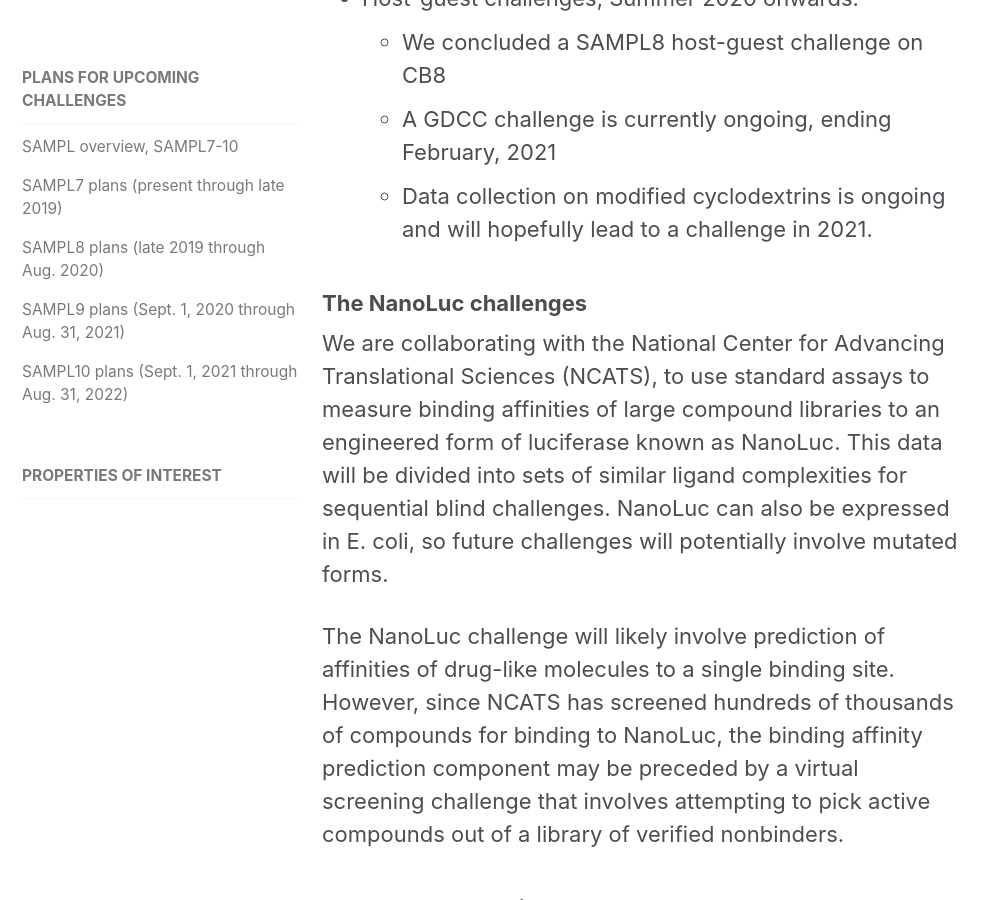
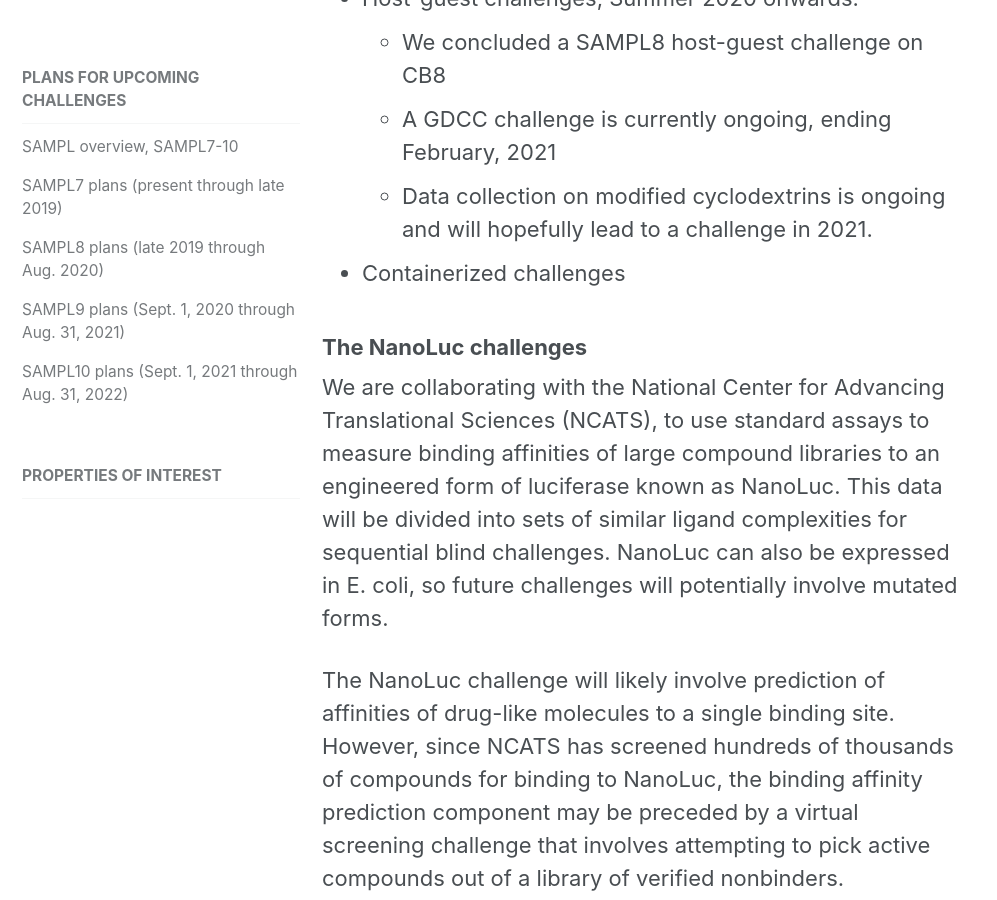
Before and after one commit to samplchallenges/samplchallenges.github.io, a Jekyll site: the page built from _roadmap/01_plans.md, in a window 1280 px wide and 900 px high, scrolled down 2701 px. Shown: the whole window, without its empty margins (0-997 px from the left). Built offline with Jekyll 4.4.1, drawn with Linux system fonts in a browser that asks for light colours.

Commit message:
Update 01_plans.md

```diff
--- a/_roadmap/01_plans.md
+++ b/_roadmap/01_plans.md
@@ -45,6 +45,7 @@ Moving forward, we will also work on running an automated arm of SAMPL challenge
     - We concluded a SAMPL8 host-guest challenge on CB8
     - A GDCC challenge is currently ongoing, ending February, 2021
     - Data collection on modified cyclodextrins is ongoing and will hopefully lead to a challenge in 2021.
+- Containerized challenges
 
 ### The NanoLuc challenges
 
```
